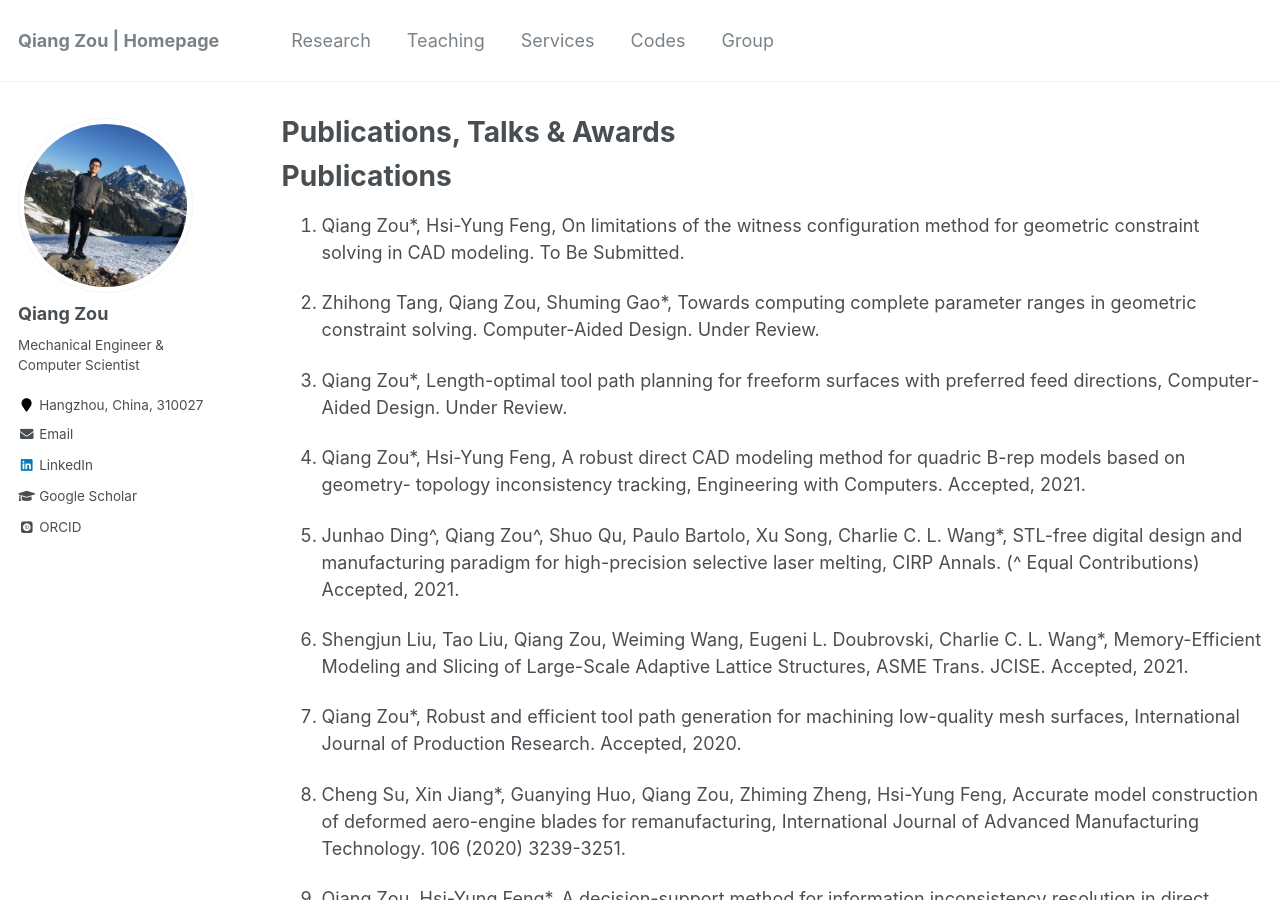
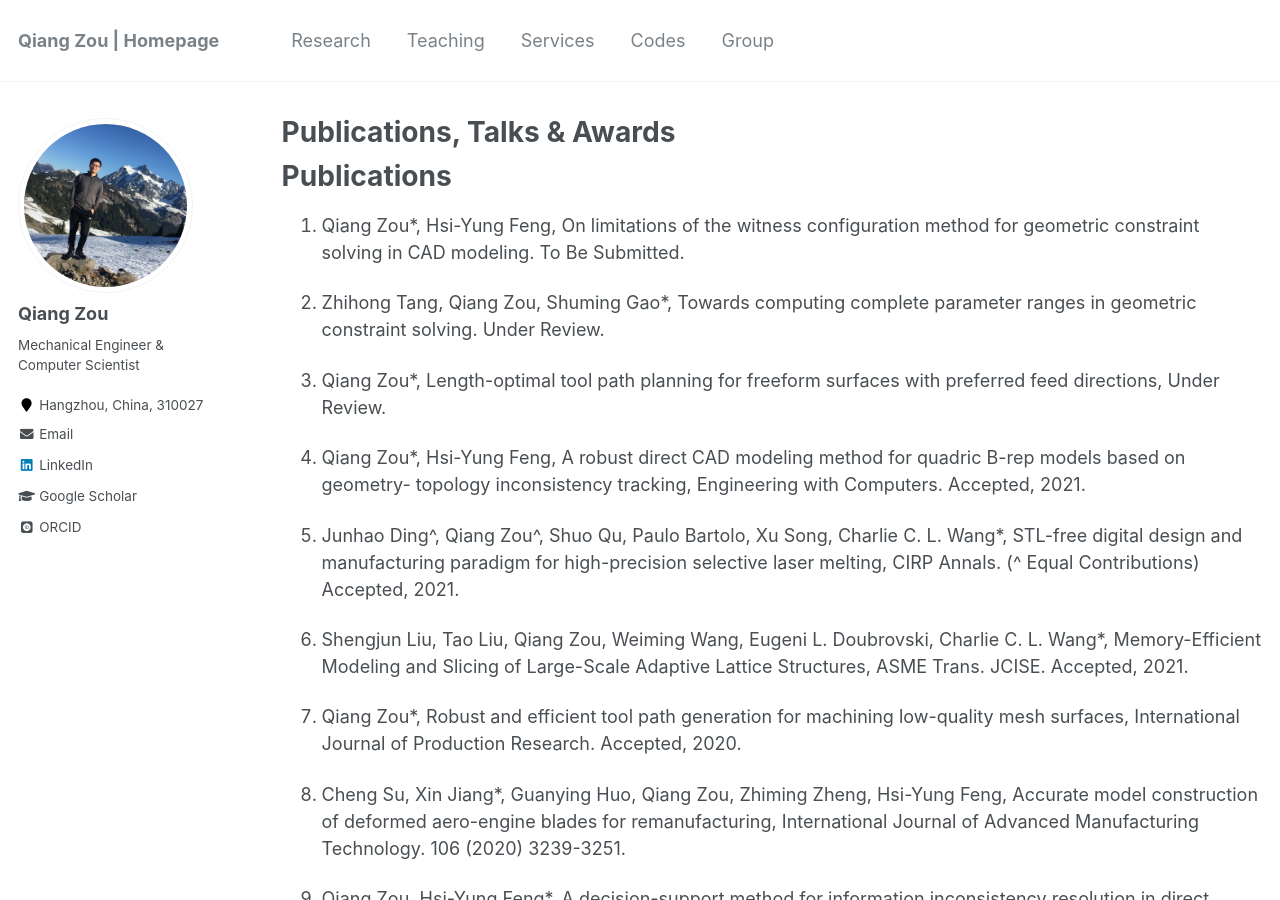
Before and after one commit to Qiang-Zou/Qiang-Zou.github.io, a Jekyll site: the page built from _pages/research.md, in a window 1280 px wide and 900 px high. Built offline with Jekyll 4.4.1, drawn with Linux system fonts in a browser that asks for light colours; some web fonts are replaced.

Commit message:
Update research.md

```diff
--- a/_pages/research.md
+++ b/_pages/research.md
@@ -14,9 +14,9 @@ Publications
 
 1. Qiang Zou*, Hsi-Yung Feng, On limitations of the witness configuration method for geometric constraint solving in CAD modeling. To Be Submitted.
 
-1. Zhihong Tang, Qiang Zou, Shuming Gao*, Towards computing complete parameter ranges in geometric constraint solving. Computer-Aided Design. Under Review.
+1. Zhihong Tang, Qiang Zou, Shuming Gao*, Towards computing complete parameter ranges in geometric constraint solving. Under Review.
 
-1. Qiang Zou*, Length-optimal tool path planning for freeform surfaces with preferred feed directions, Computer-Aided Design. Under Review.
+1. Qiang Zou*, Length-optimal tool path planning for freeform surfaces with preferred feed directions, Under Review.
 
 1. Qiang Zou*, Hsi-Yung Feng, A robust direct CAD modeling method for quadric B-rep models based on geometry- topology inconsistency tracking, Engineering with Computers. Accepted, 2021.
 
```
